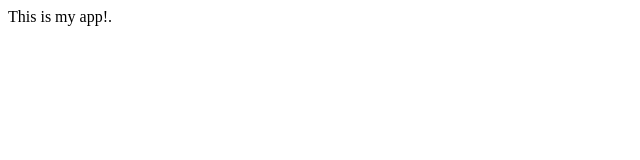
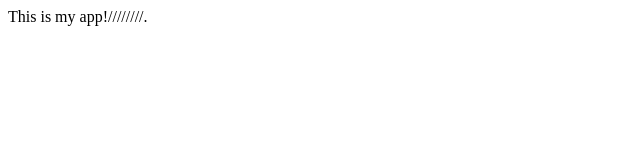
Before and after one commit to psathvik1636/myappsample, a plain HTML site: page index.html in a window 1280 px wide. Shown: the full height of the page, 0-640 px from the left. Drawn offline with Linux system fonts and the light colour scheme.

Commit message:
added readme

```diff
--- a/index.html
+++ b/index.html
@@ -3,7 +3,7 @@
         <title>My App</title>
     </head>
     <body>
-        This is my app!.
+        This is my app!////////.
     </body>
 
 </html>
```
Also changed, not shown: 1 other file.
